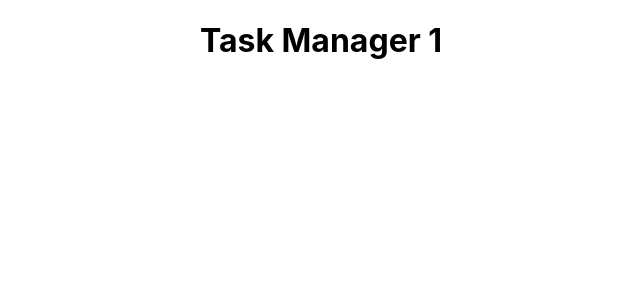
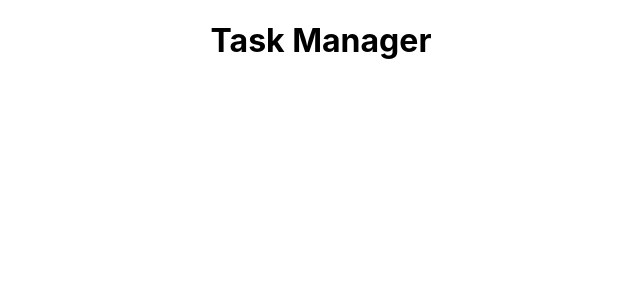
Before and after one commit to KRMadhusanka99/react_introduction_app, a React (Create React App) app: page / in a window 1280 px wide. Shown: the top 300 px of the page, without its empty margins (319-959 px from the left). Built offline with nearby package versions, Linux system fonts and the light colour scheme.

Commit message:
'title_set'

```diff
--- a/src/components/Title/Title.js
+++ b/src/components/Title/Title.js
@@ -2,7 +2,7 @@ import React from 'react';
 
 const Title = () =>{
     return(
-        <h1>Task Manager 1</h1>
+        <h1>Task Manager</h1>
     );
 };
 
```
